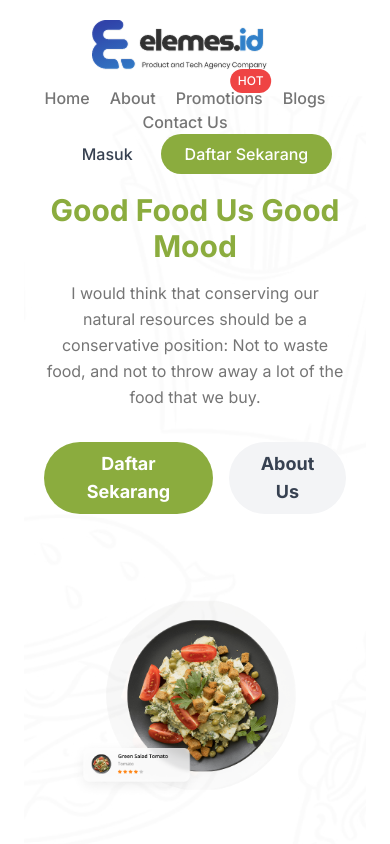
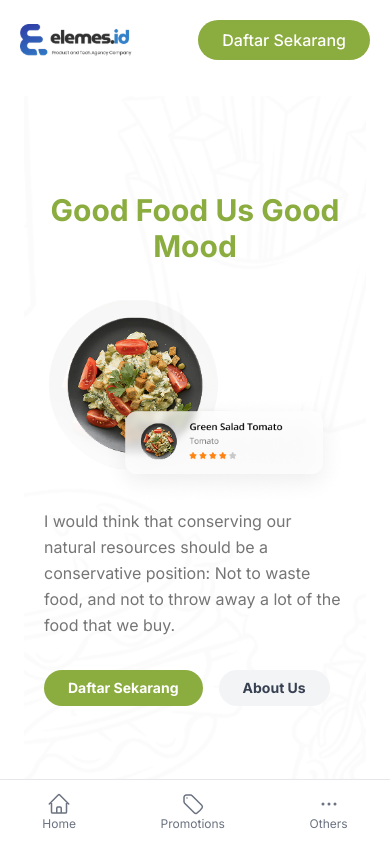
Before and after one commit to wikan04/foodlandingpage, a Next.js app: page /Hero in a window 390 px wide. Shown: the top 844 px of the page. Built offline with nearby package versions, Linux system fonts and the light colour scheme.

Commit message:
Renew Responsive Layout

```diff
--- a/app/Carousel/page.tsx
+++ b/app/Carousel/page.tsx
@@ -80,7 +80,7 @@ export default function CategoryCarousel() {
       <div className="relative">
         <Swiper
           onSwiper={(swiper) => (swiperRef.current = swiper)}
-          slidesPerView={3}
+          slidesPerView={2.5}
           spaceBetween={10}
           loop={true}
           navigation={{
@@ -89,7 +89,6 @@ export default function CategoryCarousel() {
           }}
           modules={[Navigation]}
           breakpoints={{
-            640: { slidesPerView: 1.5, spaceBetween: 10 },
             768: { slidesPerView: 4.5, spaceBetween: 10 },
             1024: { slidesPerView: 5.5, spaceBetween: 10 },
           }}
@@ -121,8 +120,8 @@ export default function CategoryCarousel() {
         </Swiper>
       </div>
 
-      {/* Navigation Buttons di Bawah */}
-      <div className="flex justify-end items-center gap-4 mt-6">
+      {/* Navigation Buttons (Hanya muncul di layar md ke atas) */}
+      <div className="hidden md:flex justify-end items-center gap-4 mt-6">
         <button className="prev-button flex items-center gap-2 bg-sushi text-white px-4 py-2 rounded-full shadow-md transition hover:bg-sushiLight">
           <div className="h-10 w-10 flex items-center justify-center rounded-full bg-white text-sushi">
             <ChevronLeftIcon className="w-8 h-8" />
--- a/app/Hero/page.tsx
+++ b/app/Hero/page.tsx
@@ -5,26 +5,33 @@ export default function Heropage() {
       style={{ backgroundImage: "url('/background-hero.jpg')" }}
     >
       <div className="mx-auto flex flex-col items-center px-5 py-24 md:flex-row">
-        <div className="mb-16 flex flex-col items-center text-center md:mb-0 md:w-1/2 md:items-start md:pr-16 md:text-left lg:flex-grow lg:pr-24">
+        <div className="mb-16 flex flex-col  text-center md:mb-0 md:w-1/2 md:items-start md:pr-16 md:text-left lg:flex-grow lg:pr-24">
           <h1 className="title-font mb-4 text-3xl font-bold text-sushi sm:text-5xl">
             Good Food Us <br className="hidden lg:inline-block" />
             Good Mood
           </h1>
-          <p className="mb-8 leading-relaxed max-w-lg text-boulder">
+          <div className="inline-block lg:hidden w-full">
+            <img
+              className="rounded object-cover object-center"
+              alt="hero"
+              src="/saladtomatomobile.png"
+            />
+          </div>
+          <p className="mb-8 leading-relaxed max-w-lg text-boulder text-left">
             I would think that conserving our natural resources should be a
             conservative position: Not to waste food, and not to throw away a
             lot of the food that we buy.
           </p>
-          <div className="flex justify-center">
-            <button className="inline-flex rounded-full border-0 bg-sushi px-6 py-2 text-lg text-white font-bold focus:outline-none">
+          <div className="flex justify-start items-start">
+            <button className="inline-flex rounded-full border-0 bg-sushi px-6 py-2 text-sm lg:text-lg text-white font-bold focus:outline-none">
               Daftar Sekarang
             </button>
-            <button className="ml-4 inline-flex rounded-full border-0 bg-gray-100 px-6 py-2 text-lg text-gray-700 font-bold focus:outline-none">
+            <button className="ml-4 inline-flex rounded-full border-0 bg-gray-100 px-6 py-2 text-sm lg:text-lg text-gray-700 font-bold focus:outline-none">
               About Us
             </button>
           </div>
         </div>
-        <div className="w-5/6 md:w-1/4 lg:w-full lg:max-w-3xl">
+        <div className="hidden lg:inline-block w-5/6 md:w-1/4 lg:w-full lg:max-w-3xl">
           <img
             className="rounded object-cover object-center"
             alt="hero"
--- /dev/null
+++ b/app/components/BottomNav.tsx
@@ -0,0 +1,83 @@
+"use client";
+
+import { useState, useEffect } from "react";
+import {
+  HomeIcon,
+  TagIcon,
+  EllipsisHorizontalIcon,
+} from "@heroicons/react/24/outline";
+import Link from "next/link";
+
+export default function BottomNav() {
+  const [active, setActive] = useState("home");
+  const [isVisible, setIsVisible] = useState(true);
+  let scrollTimeout: NodeJS.Timeout | null = null;
+  let delayTimeout: NodeJS.Timeout | null = null;
+
+  useEffect(() => {
+    const handleScroll = () => {
+      setIsVisible(false);
+
+      if (scrollTimeout) clearTimeout(scrollTimeout);
+      if (delayTimeout) clearTimeout(delayTimeout);
+
+      scrollTimeout = setTimeout(() => {
+        delayTimeout = setTimeout(() => {
+          setIsVisible(true);
+        }, 200);
+      }, 300);
+    };
+
+    window.addEventListener("scroll", handleScroll);
+
+    return () => {
+      window.removeEventListener("scroll", handleScroll);
+      if (scrollTimeout) clearTimeout(scrollTimeout);
+      if (delayTimeout) clearTimeout(delayTimeout);
+    };
+  }, []);
+
+  return (
+    <nav
+      className={`fixed bottom-0 left-0 z-10 w-full bg-white shadow-md border-t flex justify-around py-3 md:hidden transition-transform duration-300 ${
+        isVisible ? "translate-y-0" : "translate-y-full"
+      }`}
+    >
+      <Link href="/">
+        <button
+          className={`flex flex-col items-center text-gray-500 ${
+            active === "home" ? "text-black" : ""
+          }`}
+          onClick={() => setActive("home")}
+        >
+          <HomeIcon className="w-6 h-6" />
+          <span className="text-xs">Home</span>
+        </button>
+      </Link>
+
+      <Link href="#">
+        <button
+          className={`flex flex-col items-center text-gray-500 ${
+            active === "promotions" ? "text-black" : ""
+          }`}
+          onClick={() => setActive("promotions")}
+        >
+          <TagIcon className="w-6 h-6" />
+          <span className="text-xs">Promotions</span>
+        </button>
+      </Link>
+
+      <Link href="#">
+        <button
+          className={`flex flex-col items-center text-gray-500 ${
+            active === "others" ? "text-black" : ""
+          }`}
+          onClick={() => setActive("others")}
+        >
+          <EllipsisHorizontalIcon className="w-6 h-6" />
+          <span className="text-xs">Others</span>
+        </button>
+      </Link>
+    </nav>
+  );
+}
--- a/app/components/Navbar.tsx
+++ b/app/components/Navbar.tsx
@@ -24,11 +24,14 @@ export default function Navbar() {
         isScrolled ? "bg-white shadow-md" : "bg-transparent"
       }`}
     >
-      <div className="container mx-auto flex flex-col flex-wrap items-center p-5 md:flex-row">
-        <a className="title-font mb-4 flex items-center md:mb-0">
-          <img src="/elemesicon.jpg" alt="" />
+      <div className="container mx-auto flex items-center justify-between p-5">
+        {/* Logo */}
+        <a className="flex items-center">
+          <img src="/elemesicon.jpg" alt="Elemes Icon" className="h-8" />
         </a>
-        <nav className="flex flex-wrap items-center justify-center text-base md:mr-auto md:ml-auto">
+
+        {/* Menu untuk desktop */}
+        <nav className="hidden md:flex flex-wrap items-center text-base">
           <a className="mr-5 text-boulder font-medium hover:text-gray-900">
             Home
           </a>
@@ -52,14 +55,21 @@ export default function Navbar() {
             Contact Us
           </a>
         </nav>
-        <div className="flex justify-center">
-          <button className="mr-1 inline-flex px-6 py-2 text-md text-gray-700 font-medium focus:outline-none">
+
+        {/* Tombol untuk desktop */}
+        <div className="hidden md:flex items-center">
+          <button className="mr-4 px-6 py-2 text-md text-gray-700 font-medium focus:outline-none">
             Masuk
           </button>
-          <button className="inline-flex rounded-full border-0 bg-sushi px-6 py-2 text-md text-white font-medium focus:outline-none">
+          <button className="rounded-full border-0 bg-sushi px-6 py-2 text-md text-white font-medium focus:outline-none">
             Daftar Sekarang
           </button>
         </div>
+
+        {/* Tombol "Daftar Sekarang" untuk mobile */}
+        <button className="md:hidden rounded-full border-0 bg-sushi px-6 py-2 text-md text-white font-medium focus:outline-none">
+          Daftar Sekarang
+        </button>
       </div>
     </header>
   );
--- a/app/layout.tsx
+++ b/app/layout.tsx
@@ -3,6 +3,7 @@ import { Inter } from "next/font/google";
 import "./globals.css";
 import Navbar from "./components/Navbar";
 import Footer from "./components/Footer";
+import BottomNav from "./components/BottomNav";
 
 const inter = Inter({ subsets: ["latin"] });
 
@@ -24,6 +25,7 @@ export default function RootLayout({
       <body className={inter.className}>
         <Navbar />
         <main className="container mx-auto px-6 py-24">{children}</main>
+        <BottomNav />
         <Footer />
       </body>
     </html>
```
Also changed, not shown: public/saladtomatomobile.png (added).
